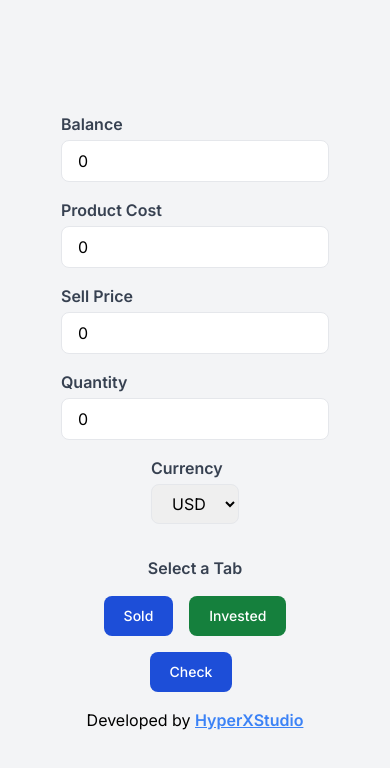
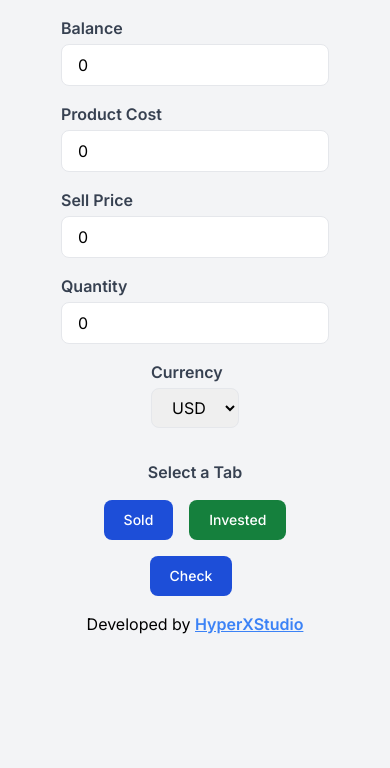
Before and after one commit to psans20/ecommerce-calculator, a Next.js app: page / in a window 390 px wide. Shown: the top 768 px of the page. Built offline with nearby package versions, Linux system fonts and the light colour scheme.

Commit message:
balance height adjust

```diff
--- a/src/app/page.tsx
+++ b/src/app/page.tsx
@@ -79,9 +79,9 @@ export default function Home() {
   }
 
   return (
-    <div className="flex flex-col h-screen space-y-4 justify-center items-center bg-gray-100">
-        <div>
-        <label htmlFor="productCost" className="block text-gray-700 font-semibold">
+    <div className="flex flex-col h-screen space-y-4 md:justify-center items-center bg-gray-100">
+        <div className='mt-4 md:mt-0'>
+        <label htmlFor="balance" className="block text-gray-700 font-semibold">
          Balance
         </label>
         <input
@@ -94,6 +94,7 @@ export default function Home() {
           className="w-full px-4 py-2 mt-1 border rounded-lg focus:ring focus:ring-blue-200"
         />
       </div>
+
       <div>
         <label htmlFor="productCost" className="block text-gray-700 font-semibold">
           Product Cost
```
